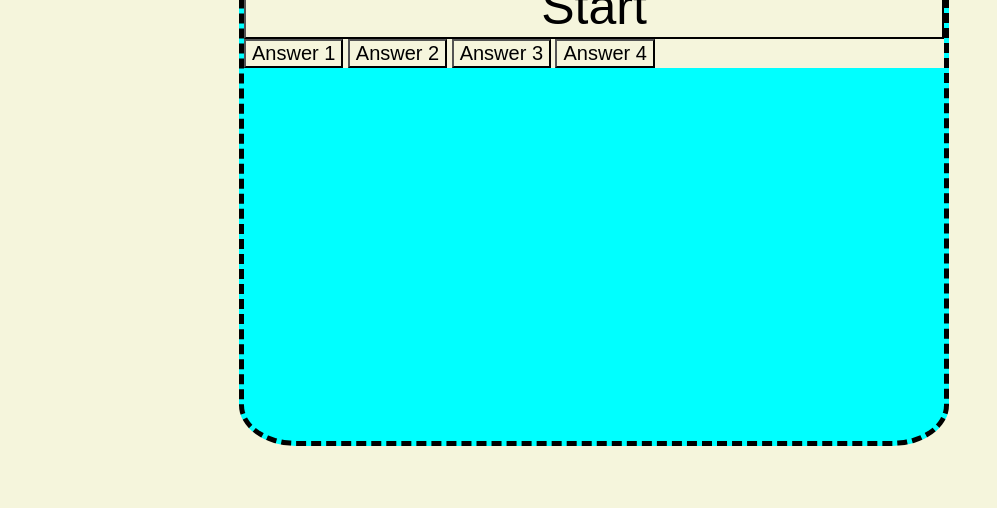
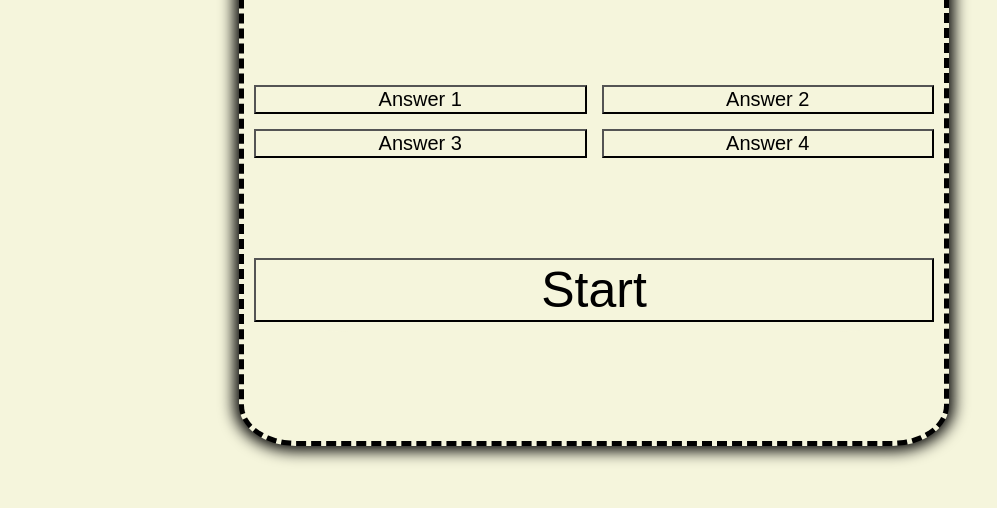
Before and after one commit to DWKanas/Javascript-Coding-Quiz, a plain HTML site: page index.html in a window 1280 px wide. Shown: the part 292-800 px from the top of the page, without its empty margins (46-1043 px from the left). Drawn offline with Linux system fonts and the light colour scheme.

Commit message:
Positioned butoons in question container

```diff
--- a/index.html
+++ b/index.html
@@ -17,17 +17,16 @@
     <h1 class="header">Coding Quiz Challenge!</h1>
     <div class="quizContainer">
       <div id="questionContainer">
-       <div id = "question">Question</div>
+        <div id="question">Question</div>
 
-    <button id="startBtn">Start</button>
-    <div class = btnGrid id = "answerBtns">
 
+        <div class="btnGrid" id="answerBtns">
           <button id="Btn">Answer 1</button>
           <button id="Btn">Answer 2</button>
           <button id="Btn">Answer 3</button>
           <button id="Btn">Answer 4</button>
         </div>
-
+        <button id="startBtn">Start</button>
       </div>
     </div>
     <script text="type/javascript" src="script.js"></script>
--- a/style.css
+++ b/style.css
@@ -39,7 +39,8 @@ h1 {
     border: 5px;
     border-style: dashed;
     border-radius: 8%;
-    background-color: aqua;
+    box-shadow: 0 0 15px 5px;
+
 }
 
 #questionContainer {
@@ -47,6 +48,9 @@ h1 {
     justify-content: center;
     flex-direction: column;
     flex-wrap: wrap;
+    border-radius: 15%;
+    padding: 10px;
+    margin: auto;
 }
 
 #question {
@@ -56,8 +60,17 @@ h1 {
 
 #startBtn {
     font-size: 50px;
+    margin-top: 100px;
+}
+
+.btnGrid {
+    display: grid;
+    grid-template-columns: repeat(2, auto);
+    gap: 15px;
+    margin-top: 100px;
 }
 
 #Btn {
+
     font-size: 20px;
 }
```
Lines whose indentation alone changed are shown as unchanged.
